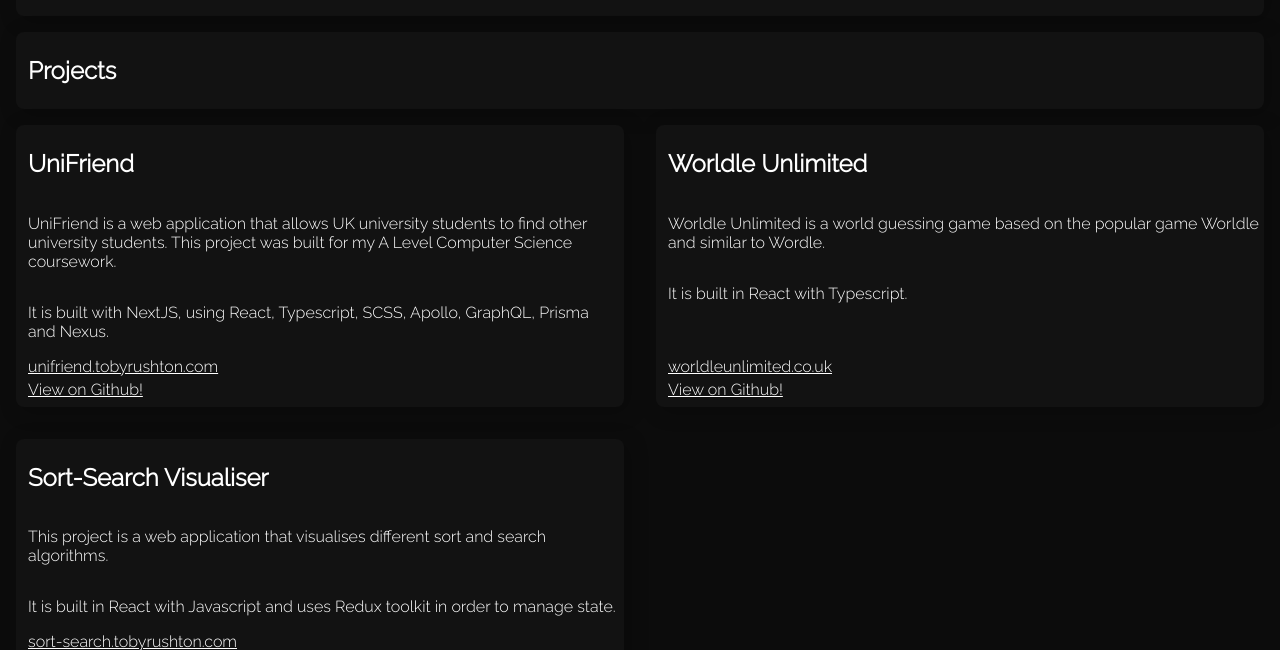
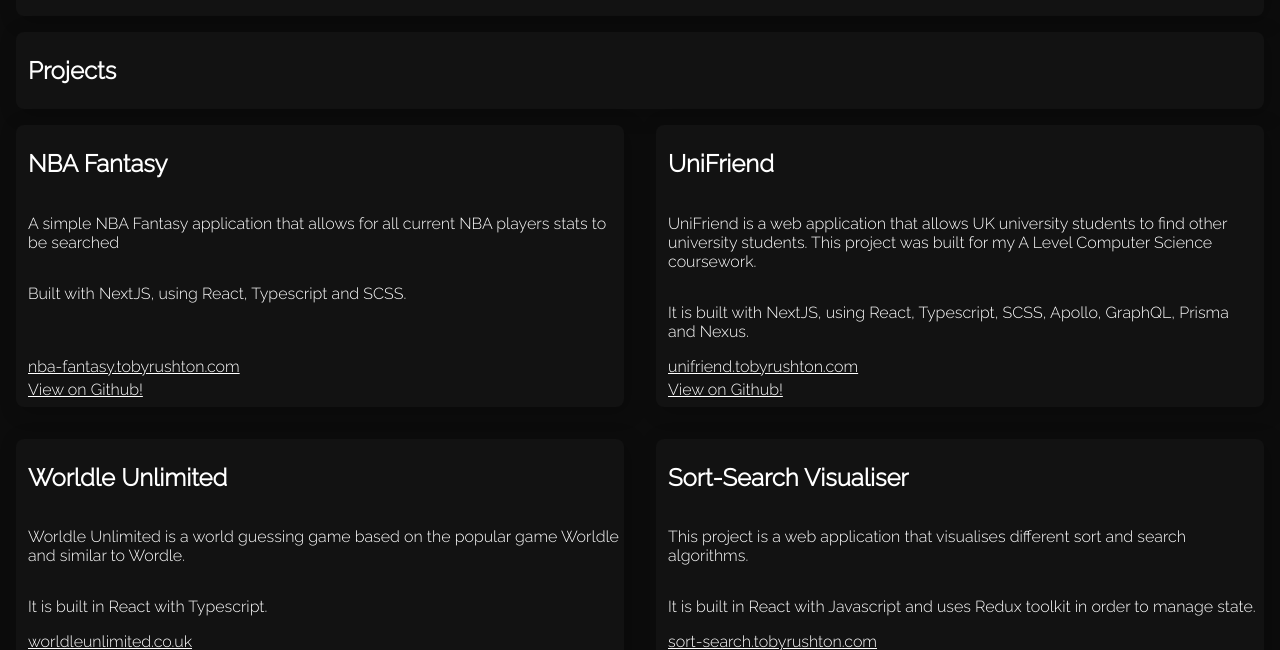
Before and after one commit to tobyrushton/tobyrushton.com, a Next.js app: page / in a window 1280 px wide. Shown: the part 150-800 px from the top of the page. Built offline with nearby package versions, Linux system fonts and the light colour scheme; no server answers.

Commit message:
NBA Fantasy project added

```diff
--- a/app/page.tsx
+++ b/app/page.tsx
@@ -26,6 +26,17 @@
                 </div>
             </div>
             <div className={styles.articleContainer}>
+                <Project
+                    title="NBA Fantasy"
+                    link="nba-fantasy.tobyrushton.com"
+                    sourceLink="https://github.com/tobyrushton/nba-fantasy"
+                >
+                    <p>
+                        A simple NBA Fantasy application that allows for all
+                        current NBA players stats to be searched
+                    </p>
+                    <p>Built with NextJS, using React, Typescript and SCSS.</p>
+                </Project>
                 <Project
                     title="UniFriend"
                     link="unifriend.tobyrushton.com"
--- a/next.config.js
+++ b/next.config.js
@@ -1,7 +1,6 @@
 /** @type {import('next').NextConfig} */
 const nextConfig = {
     reactStrictMode: true,
-    experimental: { appDir: true },
 }
 
 module.exports = nextConfig
```
Also changed, not shown: 1 other file (tests, documents, lock files or other folders).
